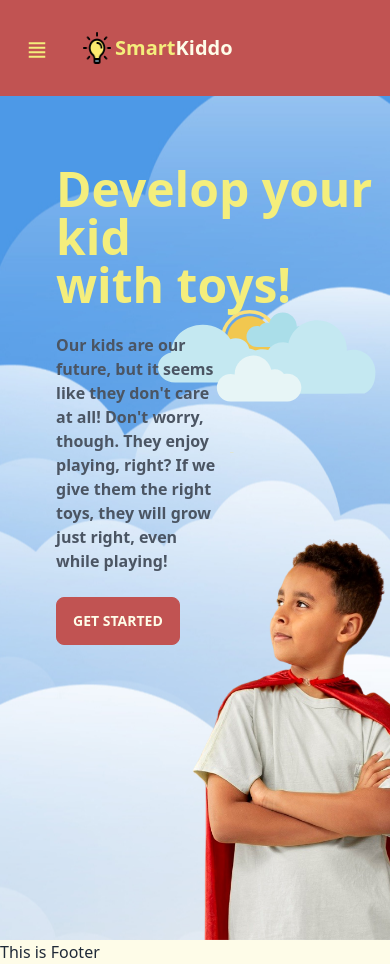
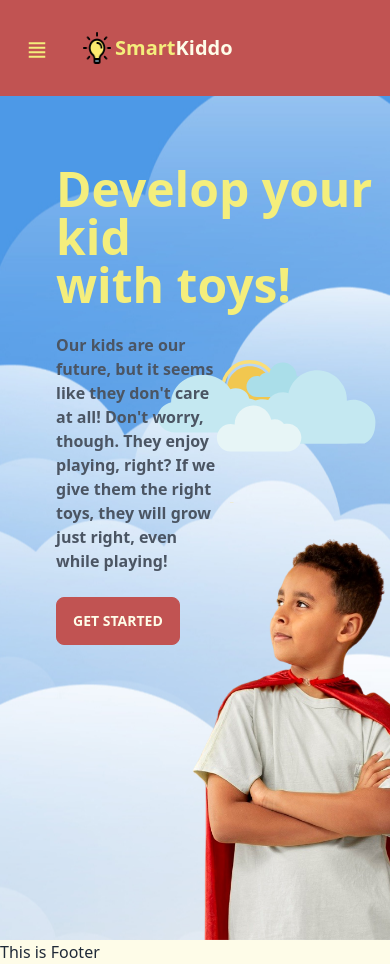
Before and after one commit to Salman-165324/smart-kiddo-toy-market-place-client, a React (Vite) app: page / in a window 390 px wide. Shown: the top 964 px of the page. Built offline with nearby package versions, Linux system fonts and the light colour scheme; no server answers.

Commit message:
Did some minor adjustment

```diff
--- a/src/Components/Pages/HomePage/Hero.jsx
+++ b/src/Components/Pages/HomePage/Hero.jsx
@@ -20,19 +20,17 @@ const Hero = () => {
         // </div>
 
         <div className='min-h-screen object-cover bg-right	 bg-no-repeat relative' style={{ backgroundImage: `url(${heroBg})` }}>
-            <div className='flex justify-between secondary-container'>
-                <div >
-                    <Lottie className='  sm:h-[600px] w-[500px]' animationData={clouds} />
+            <div className='secondary-container'>
+                    <Lottie className='h-[600px] w-[500px] block' animationData={clouds} />
                     <div className='ml-14 bottom-[35vh] absolute bg-blend-overlay'>
                         <h1 className=" text-5xl font-bold text-primary">Develop your kid <br /> with toys!</h1>
                         <p className="py-6 w-1/2 text-gray-600 font-semibold">{`Our kids are our future, but it seems like they don't care at all! Don't worry, though. They enjoy playing, right? If we give them the right toys, they will grow just right, even while playing!`}</p>
                         <button className="primary-button">Get Started</button>
                     </div>
 
-                </div>
-                <div>
-                    <img src={heroCharacter} className=" md:max-w-lg lg:max-w-xl xl:max-w-2xl 2xl:max-w-3xl absolute bottom-0 -right-[14vh] xl:right-[10vh]" />
-                </div>
+            </div>
+            <div>
+                <img src={heroCharacter} className=" md:max-w-lg lg:max-w-xl xl:max-w-2xl 2xl:max-w-3xl absolute bottom-0 -right-[14vh] xl:right-[10vh]" />
             </div>
         </div>
     );
```
